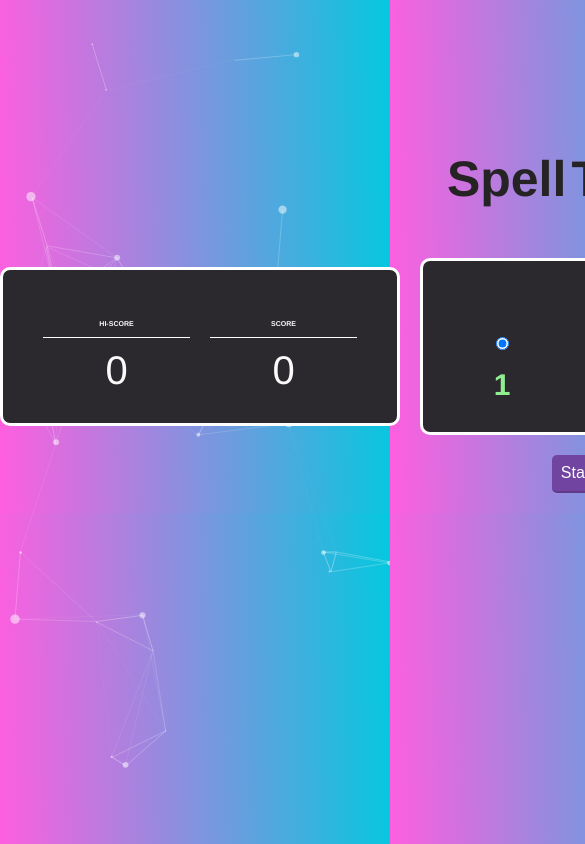
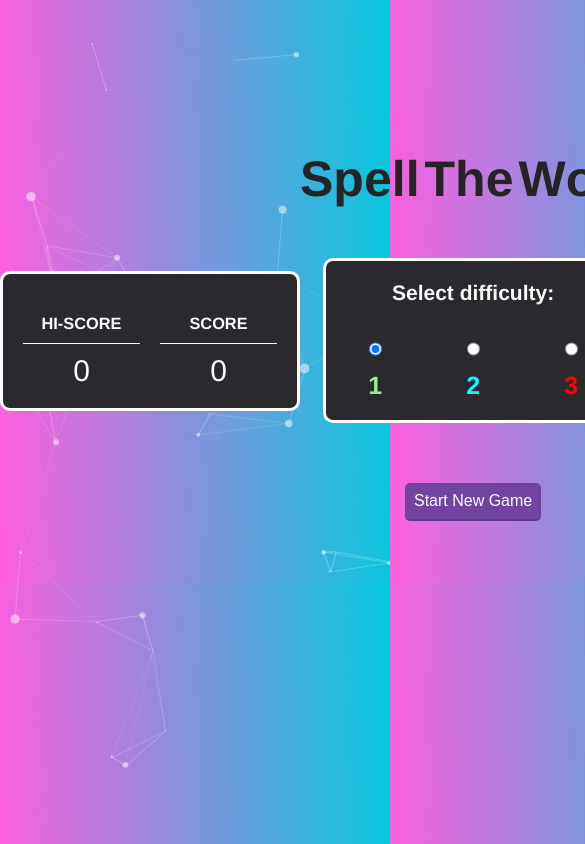
Before and after one commit to tomlebl/spell-the-word, a website built with webpack: page public/index.html in a window 390 px wide. Shown: the top 844 px of the page, 585 px wide, since content can reach past the window. Built offline with nearby package versions, Linux system fonts and the light colour scheme.

Commit message:
initial media query

```diff
--- a/public/styles/styles.css
+++ b/public/styles/styles.css
@@ -169,7 +169,7 @@ label {
   font-size: 1.6rem;
   font-weight: 300;
   padding: 0.9rem;
-  margin: 2rem;
+  margin: 6rem;
   transition: background 0.3s ease, color 0.3s ease;
 }
 
@@ -193,8 +193,28 @@ label {
   margin-top: 0.5em;
 }
 
-@media only screen and (max-width: 800px) {
+@media only screen and (max-width: 1024px) {
   body {
-    font-size: 0.6rem;
+    font-size: 1.4rem;
+  }
+  .container {
+    grid-column-gap: 0px;
+  }
+  .display-number {
+    font-size: 3rem;
+  }
+  .display {
+    padding: 10px;
+    padding-bottom: 20px;
+    padding-top: 20px;
+    text-align: center;
+    min-width: 300px;
+    margin: 0px;
+  }
+  .picture {
+    max-width: 350px;
+  }
+  label {
+    font-size: 2.5rem;
   }
 }
```
